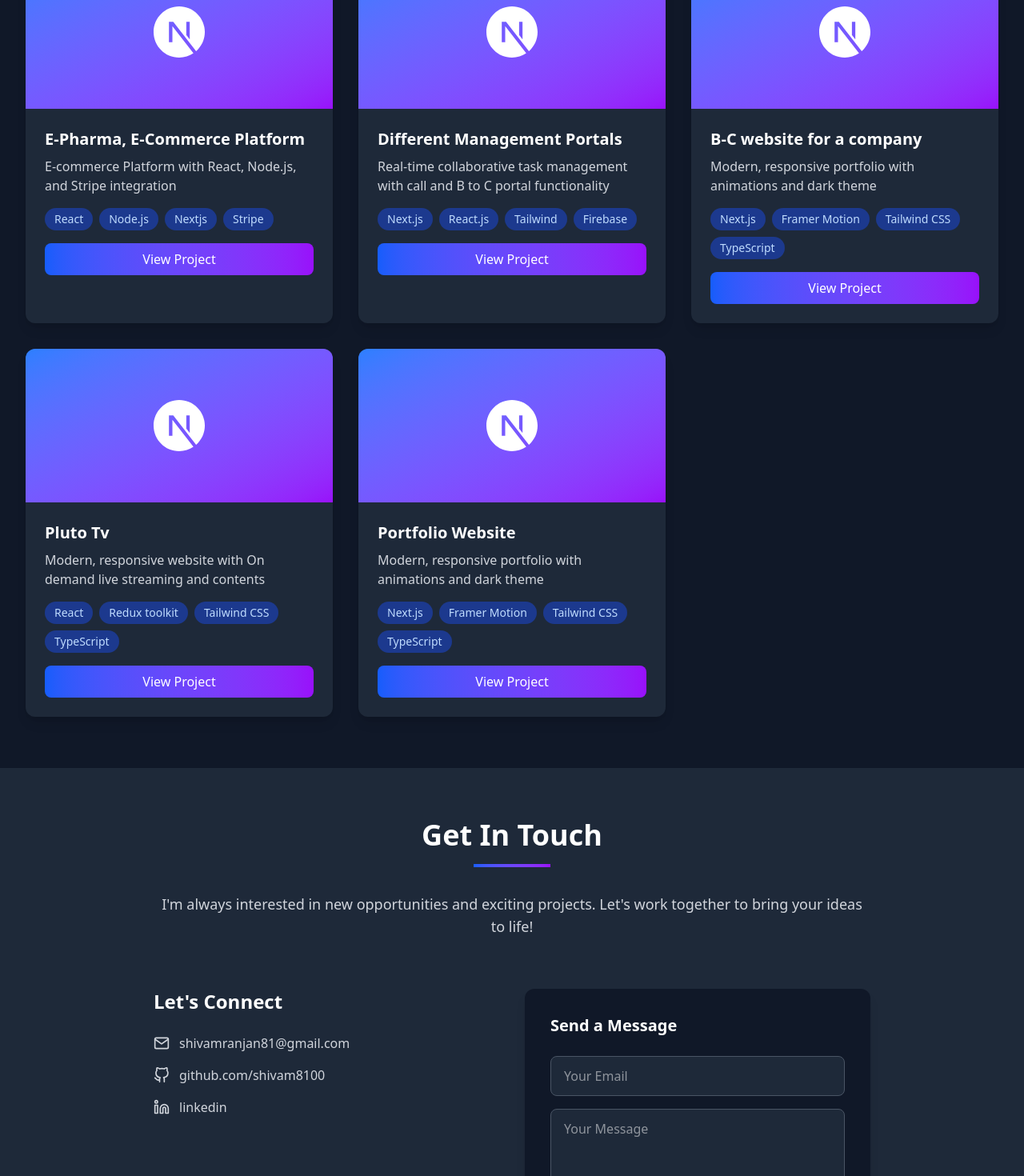
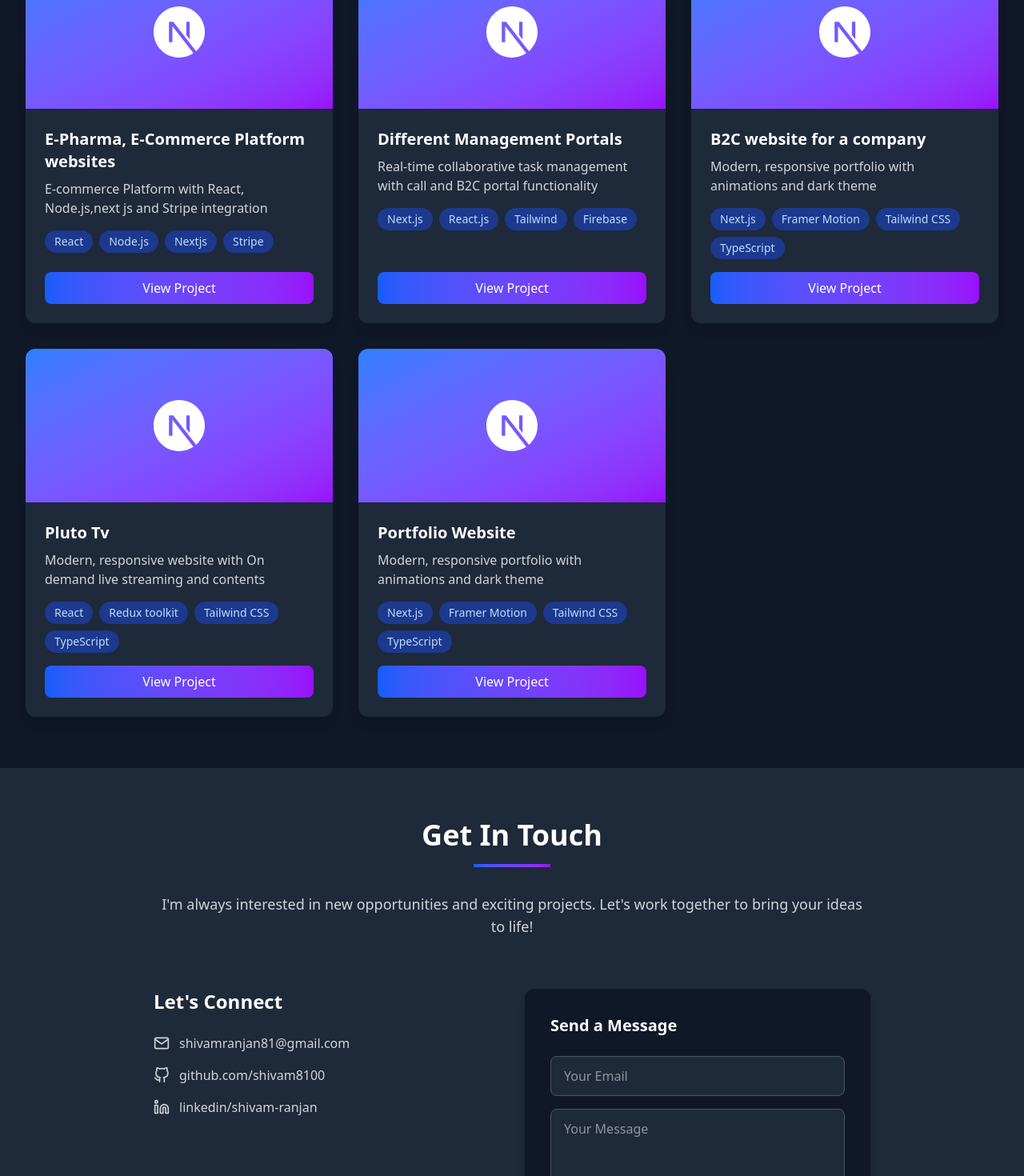
Before and after one commit to Shivam8100/my-website, a Next.js app: page / in a window 1280 px wide. Shown: the part 2200-3670 px from the top of the page at 80% size. Built offline with nearby package versions, Linux system fonts and the light colour scheme.

Commit message:
improved seo and ui fixes

```diff
--- a/src/app/components/AboutSection.tsx
+++ b/src/app/components/AboutSection.tsx
@@ -6,7 +6,7 @@
 
 export default function AboutSection() {
   return (
-    <section id="about" className="py-16 px-4 sm:px-6 lg:px-8 bg-gray-900">
+    <section id="about" className="py-16 px-4 sm:px-6 lg:px-8 bg-gray-900 scroll-mt-8">
       <div className="max-w-7xl mx-auto">
         <motion.div
           initial={{ opacity: 0, y: 50 }}
@@ -47,10 +47,10 @@
           </motion.div>
 
           <motion.div
-            initial={{ opacity: 0, x: 50 }}
-            whileInView={{ opacity: 1, x: 0 }}
+            initial={{ opacity: 0, y: -50 }}
+            whileInView={{ opacity: 1, y: 0 }}
             transition={{ duration: 0.8 }}
-            className="relative"
+            className="relative w-full"
           >
             <div className="w-full h-96 bg-gradient-to-br from-blue-500 to-purple-600 rounded-2xl flex items-center justify-center">
               <div className="text-center text-white">
--- a/src/app/components/ContactSection.tsx
+++ b/src/app/components/ContactSection.tsx
@@ -60,7 +60,7 @@
 
 
   return (
-    <section id="contact" className="py-16 px-4 sm:px-6 lg:px-8 bg-gray-800">
+    <section id="contact" className="py-16 px-4 sm:px-6 lg:px-8 bg-gray-800 scroll-mt-8">
       <div className="max-w-4xl mx-auto">
         <motion.div
           initial={{ opacity: 0, y: 50 }}
--- a/src/app/components/HeroSection.tsx
+++ b/src/app/components/HeroSection.tsx
@@ -10,7 +10,7 @@
 
 export default function HeroSection({ onScrollToSection }: HeroSectionProps) {
   return (
-    <section id="home" className="pt-20 pb-16 mt-8 px-4 sm:px-6 lg:px-8">
+    <section id="home" className="pt-20 pb-16 mt-8 px-4 sm:px-6 lg:px-8 scroll-mt-8">
       <div className="max-w-7xl mx-auto">
         <div className="text-center">
           <motion.div
--- a/src/app/components/MobileNav.tsx
+++ b/src/app/components/MobileNav.tsx
@@ -23,7 +23,7 @@
     <div className="md:hidden">
       <button
         onClick={() => setIsOpen(!isOpen)}
-        className="p-2 rounded-lg bg-gray-800 hover:bg-gray-700 transition-colors"
+        className="p-2 rounded-lg bg-gray-800 hover:bg-gray-700 transition-colors focus:outline-none focus:ring-0 focus-visible:outline-none focus-visible:ring-0 text-white"
       >
         {isOpen ? <FiX size={20} /> : <FiMenu size={20} />}
       </button>
@@ -42,7 +42,7 @@
                 <button
                   key={section}
                   onClick={() => handleNavigate(section)}
-                  className={`w-full text-left px-4 py-3 rounded-lg capitalize transition-colors ${
+                  className={`w-full text-left px-4 py-3 rounded-lg capitalize transition-colors focus:outline-none focus:ring-0 focus-visible:outline-none focus-visible:ring-0 ${
                     activeSection === section
                       ? "bg-blue-900 text-blue-400"
                       : "text-gray-300 hover:bg-gray-800"
--- a/src/app/components/Navigation.tsx
+++ b/src/app/components/Navigation.tsx
@@ -10,7 +10,10 @@
   onNavigate: (sectionId: string) => void;
 }
 
-export default function Navigation({ activeSection, onNavigate }: NavigationProps) {
+export default function Navigation({
+  activeSection,
+  onNavigate,
+}: NavigationProps) {
   return (
     <nav className="fixed top-0 w-full z-50 bg-gray-900/80 backdrop-blur-md border-b border-gray-700">
       <div className="max-w-7xl mx-auto px-4 sm:px-6 lg:px-8">
@@ -20,13 +23,13 @@
             animate={{ opacity: 1, x: 0 }}
             className="text-xl font-bold text-white"
           >
-
             <Image
               src="/my-logo.png"
               alt="Shivam Ranjan Logo"
               width={100}
               height={28}
-              className=""
+              priority
+              className="h-8 w-auto"
             />
           </motion.div>
 
@@ -36,9 +39,7 @@
                 key={section}
                 onClick={() => onNavigate(section)}
                 className={`capitalize hover:text-blue-400 transition-colors ${
-                  activeSection === section
-                    ? "text-blue-400"
-                    : "text-gray-300"
+                  activeSection === section ? "text-blue-400" : "text-gray-300"
                 }`}
               >
                 {section}
@@ -47,10 +48,7 @@
           </div>
 
           <div className="flex items-center space-x-4">
-            <MobileNav
-              onNavigate={onNavigate}
-              activeSection={activeSection}
-            />
+            <MobileNav onNavigate={onNavigate} activeSection={activeSection} />
           </div>
         </div>
       </div>
--- a/src/app/components/ProjectsSection.tsx
+++ b/src/app/components/ProjectsSection.tsx
@@ -6,7 +6,7 @@
 
 export default function ProjectsSection() {
   return (
-    <section id="projects" className="py-16 px-4 sm:px-6 lg:px-8 bg-gray-900">
+    <section id="projects" className="py-16 px-4 sm:px-6 lg:px-8 bg-gray-900 scroll-mt-8">
       <div className="max-w-7xl mx-auto">
         <motion.div
           initial={{ opacity: 0, y: 50 }}
@@ -26,18 +26,20 @@
       whileInView={{ opacity: 1, y: 0 }}
       transition={{ duration: 0.8, delay: index * 0.2 }}
       whileHover={{ y: -10 }}
-              className="bg-gray-800 rounded-xl overflow-hidden shadow-lg hover:shadow-xl transition-all duration-300"
+      className="bg-gray-800 rounded-xl overflow-hidden shadow-lg hover:shadow-xl transition-all duration-300 flex flex-col"
     >
       <div className="h-48 bg-gradient-to-br from-blue-500 to-purple-600 flex items-center justify-center">
         <SiNextdotjs size={64} className="text-white" />
       </div>
-              <div className="p-6">
+
+      <div className="p-6 flex flex-col flex-grow">
         <h3 className="text-xl font-semibold text-white mb-2">
           {project.title}
         </h3>
         <p className="text-gray-300 mb-4">
           {project.description}
         </p>
+
         <div className="flex flex-wrap gap-2 mb-4">
           {project.tech.map((tech) => (
             <span
@@ -48,13 +50,18 @@
             </span>
           ))}
         </div>
-                <button className="w-full py-2 bg-gradient-to-r from-blue-600 to-purple-600 text-white rounded-lg hover:from-blue-700 hover:to-purple-700 transition-all duration-300">
+
+        <button
+          onClick={() => window.open(project.link, "_blank")}
+          className="w-full py-2 bg-gradient-to-r from-blue-600 to-purple-600 text-white rounded-lg hover:from-blue-700 hover:to-purple-700 transition-all duration-300 mt-auto"
+        >
           View Project
         </button>
       </div>
     </motion.div>
   ))}
 </div>
+
       </div>
     </section>
   );
--- a/src/app/components/SkillsSection.tsx
+++ b/src/app/components/SkillsSection.tsx
@@ -35,7 +35,7 @@
 
 export default function SkillsSection() {
   return (
-    <section id="skills" className="py-16 px-4 sm:px-6 lg:px-8 bg-gray-800">
+    <section id="skills" className="py-16 px-4 sm:px-6 lg:px-8 bg-gray-800 scroll-mt-8">
       <div className="max-w-7xl mx-auto">
         <motion.div
           initial={{ opacity: 0, y: 50 }}
--- a/src/app/globals.css
+++ b/src/app/globals.css
@@ -70,7 +70,7 @@
 
 /* Focus styles */
 *:focus {
-  outline: 2px solid #3b82f6;
+  /* outline: 2px solid #3b82f6; */
   outline-offset: 2px;
 }
 
--- a/src/constants/portfolio.ts
+++ b/src/constants/portfolio.ts
@@ -1,3 +1,5 @@
+
+const currentYear=new Date().getFullYear()
 // Hero Section Constants
 export const HERO_SECTION = {
   name: "Shivam",
@@ -56,22 +58,22 @@
   title: "Featured Projects",
   projects: [
     {
-      title: "E-Pharma, E-Commerce Platform",
-      description: "E-commerce Platform with React, Node.js, and Stripe integration",
+      title: "E-Pharma, E-Commerce Platform websites",
+      description: "E-commerce Platform with React, Node.js,next js and Stripe integration",
       tech: ["React", "Node.js", "Nextjs", "Stripe"],
       image: "/api/placeholder/400/250",
       link: "#"
     },
     {
       title: "Different  Management Portals",
-      description: "Real-time collaborative task management with call and B to C portal functionality",
+      description: "Real-time collaborative task management with call and B2C portal functionality",
       tech: ["Next.js", "React.js", "Tailwind","Firebase"],
       image: "/api/placeholder/400/250",
       link: "#"
     },
 
     {
-      title: "B-C website for a company",
+      title: "B2C website for a company",
       description: "Modern, responsive portfolio with animations and dark theme",
       tech: ["Next.js", "Framer Motion", "Tailwind CSS", "TypeScript"],
       image: "/api/placeholder/400/250",
@@ -114,7 +116,7 @@
     },
     {
       type: "linkedin",
-      label: "linkedin",
+      label: "linkedin/shivam-ranjan",
       href: "https://www.linkedin.com/in/shivam-ranjan-b57a28150/",
       icon: "Linkedin"
     }
@@ -132,7 +134,7 @@
 
 // Footer Constants
 export const FOOTER = {
-  text: "© 2024 Shivam Ranjan. Built with Next.js, Tailwind CSS, and lots of ☕"
+  text: `© ${currentYear} Shivam Ranjan. Built with Next.js, Tailwind CSS, and lots of ☕`
 };
 
 // Navigation Constants
@@ -142,11 +144,3 @@
 };
 
 // General Portfolio Info
-export const PORTFOLIO_INFO = {
-  name: "Shivam Ranjan",
-  role: "Full-Stack Developer",
-  location: "Your Location",
-  email: "shivam@example.com",
-  github: "https://github.com/yourusername",
-  linkedin: "https://linkedin.com/in/yourusername"
-};
```
Also changed, not shown: src/app/layout.tsx (+14 -14 lines). Lines whose indentation alone changed are shown as unchanged.
